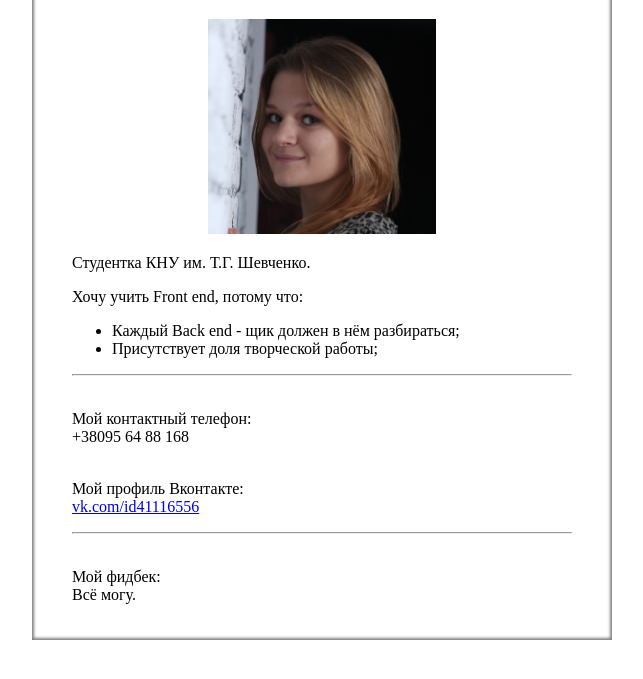
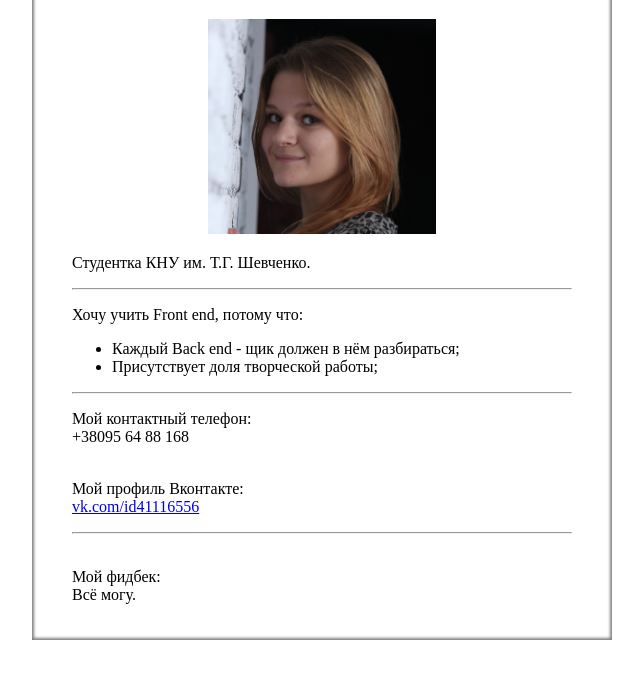
Before and after one commit to LMarry/LMarry.github.io, a plain HTML site: page homework1/index.html in a window 1280 px wide. Shown: the part 107-786 px from the top of the page, without its empty margins (318-961 px from the left). Drawn offline with Linux system fonts and the light colour scheme.

Commit message:
Update index.html

```diff
--- a/homework1/index.html
+++ b/homework1/index.html
@@ -15,17 +15,15 @@
         </p>
       </div>
       <p>Студентка КНУ им. Т.Г. Шевченко.</p>
-
+      <hr>
       <p>Хочу учить Front end, потому что:</p>
     <ul>
       <li>Каждый Back end - щик должен в нём разбираться;</li>
       <li>Присутствует доля творческой работы;</li>
     </ul>
     <hr>
-    <p>
-      Мой контактный телефон:
-      +38095 64 88 168
-    </p>
+    <p>Мой контактный телефон:
+      +38095 64 88 168</p>
     <p>
       Мой профиль Вконтакте:
       <a href="https://vk.com/id41116556"> vk.com/id41116556 </a>
```
